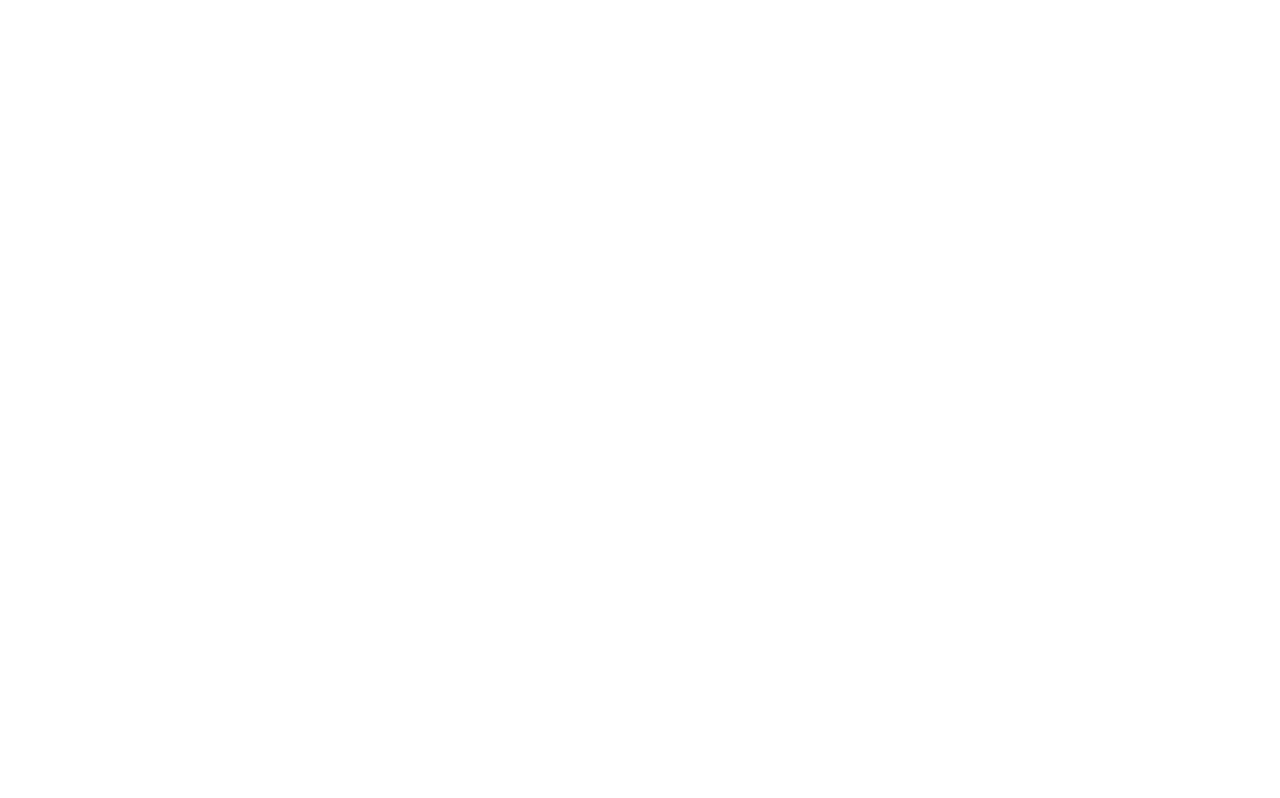
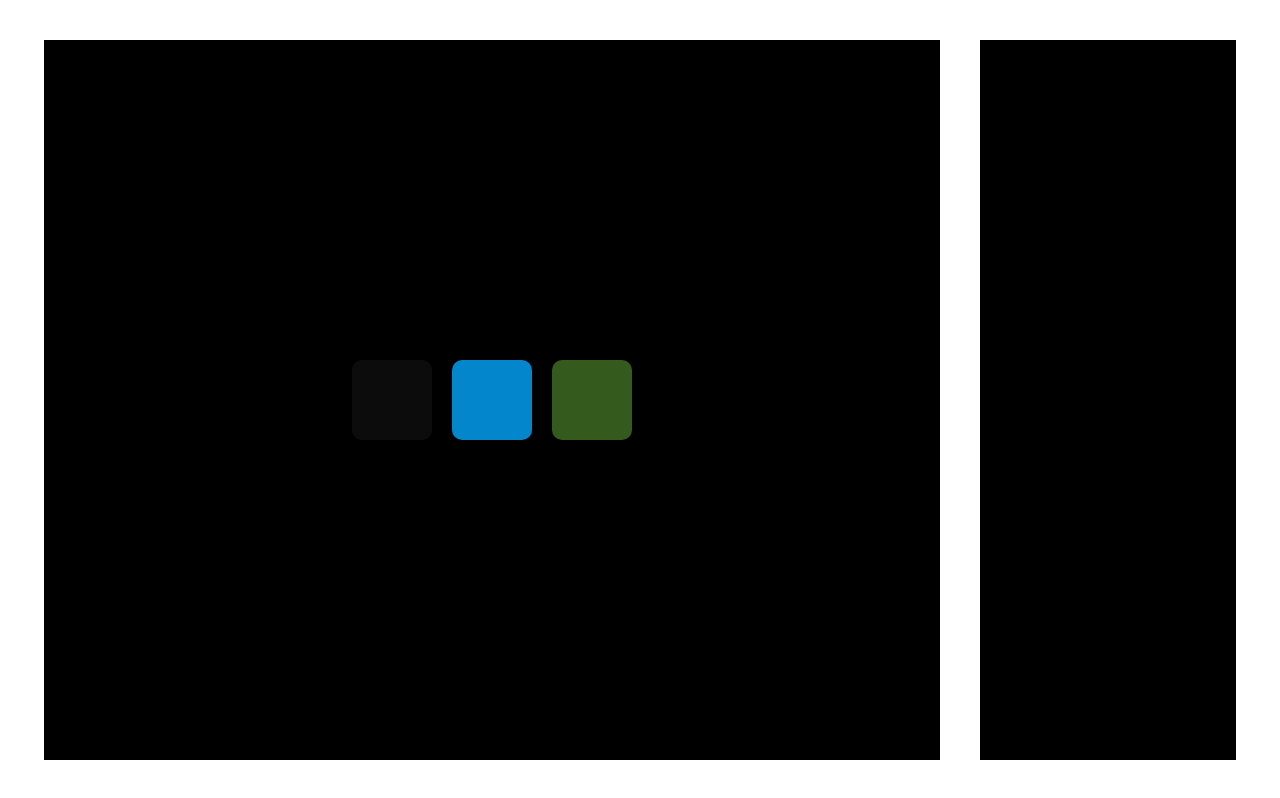
Before and after one commit to Cikang44/garudahacks-6.0, a Next.js app: page /editor in a window 1280 px wide. Built offline with nearby package versions, Linux system fonts and the light colour scheme.

Commit message:
feat: implemented color selection

```diff
--- a/app/editor/page.tsx
+++ b/app/editor/page.tsx
@@ -1,16 +1,13 @@
+"use client";
 import ColorElement from "@/components/editor/color";
 import ApparelPreview from "@/components/editor/preview";
 import { colorId } from "@/components/editor/color";
+import { useState } from "react";
 const apparelId = 0;
 
 type cell = {
   selectedPatternId: number;
   selectedColorId: number;
-};
-
-const selectedCell: cell = {
-  selectedColorId: 2,
-  selectedPatternId: 3,
 };
 
 type patternId = number;
@@ -19,28 +16,58 @@
 type colorTable = colorId[];
 type hexColor = string;
 type colorDictionary = { [key: colorId]: hexColor };
-const allPatterns: patternDictionary = {
+export const allPatterns: patternDictionary = {
   // ID : FileName
   198474: "Batik.png",
 };
-const allColors: colorDictionary = {
+export const allColors: colorDictionary = {
   // ID : hex
-  234567: "123f4",
+  0: "0c0c0d",
+  1: "0386cc",
+  2: "345a1e",
 };
 
-const apparelColors: colorTable = [];
+const apparelColors: colorTable = [0, 1, 2];
 
 export default function Editor() {
+  const [selectedCell, setSelectedCell] = useState<cell>({
+    selectedColorId: 0,
+    selectedPatternId: 0,
+  });
+
+  function selectColor(colorSelect: colorId) {
+    if (!selectedCell) return;
+    setSelectedCell((prev) => {
+      if (!prev) return prev;
+      else {
+        console.log(colorSelect);
+        return { ...prev, selectedColorId: colorSelect };
+      }
+    });
+  }
+
+  function selectPattern() {}
   return (
-    <div>
-      <div id="apparel-editor">
+    <div className="w-screen h-screen flex flex-row justify-center items-center py-10 gap-10">
+      <div
+        id="apparel-editor"
+        className="w-[70%] items-center justify-center flex flex-row bg-black h-full"
+      >
         <div id="pattern-palette"></div>
         <div id="apparel-preview">
           <ApparelPreview></ApparelPreview>
         </div>
-        <div id="color-palette"></div>
+        <div id="color-palette" className="flex flex-row gap-5">
+          {apparelColors.map((color) => (
+            <ColorElement
+              onColorSelect={selectColor}
+              key={color}
+              previewColor={color}
+            ></ColorElement>
+          ))}
+        </div>
       </div>
-      <div id="info">
+      <div id="info" className="w-[20%] bg-black h-full">
         <h2 id="pattern-name"></h2>
         <div id="pattern-preview"></div>
         <div id="pattern-desc"></div>
--- a/components/editor/color.tsx
+++ b/components/editor/color.tsx
@@ -1,4 +1,26 @@
+"use client";
+import { allColors } from "@/app/editor/page";
 export type colorId = number;
-export default function ColorElement(previewColor: colorId) {
-  return <div></div>;
+const size = "80px";
+
+export default function ColorElement({
+  previewColor,
+  onColorSelect,
+}: {
+  previewColor: colorId;
+  onColorSelect: (colorId: colorId) => void;
+}) {
+  return (
+    <button
+      onClick={() => {
+        onColorSelect(previewColor);
+      }}
+      className={` cursor-pointer rounded-lg`}
+      style={{
+        backgroundColor: `#${allColors[previewColor]}`,
+        width: size,
+        height: size,
+      }}
+    ></button>
+  );
 }
--- /dev/null
+++ b/tailwind.config.js
@@ -0,0 +1,11 @@
+/** @type {import('tailwindcss').Config} */
+module.exports = {
+  content: [
+    "./app/**/*.{js,jsx,ts,tsx}", // This line is crucial!
+    "./components/**/*.{js,jsx,ts,tsx}",
+  ],
+  theme: {
+    extend: {},
+  },
+  plugins: [],
+};
```
